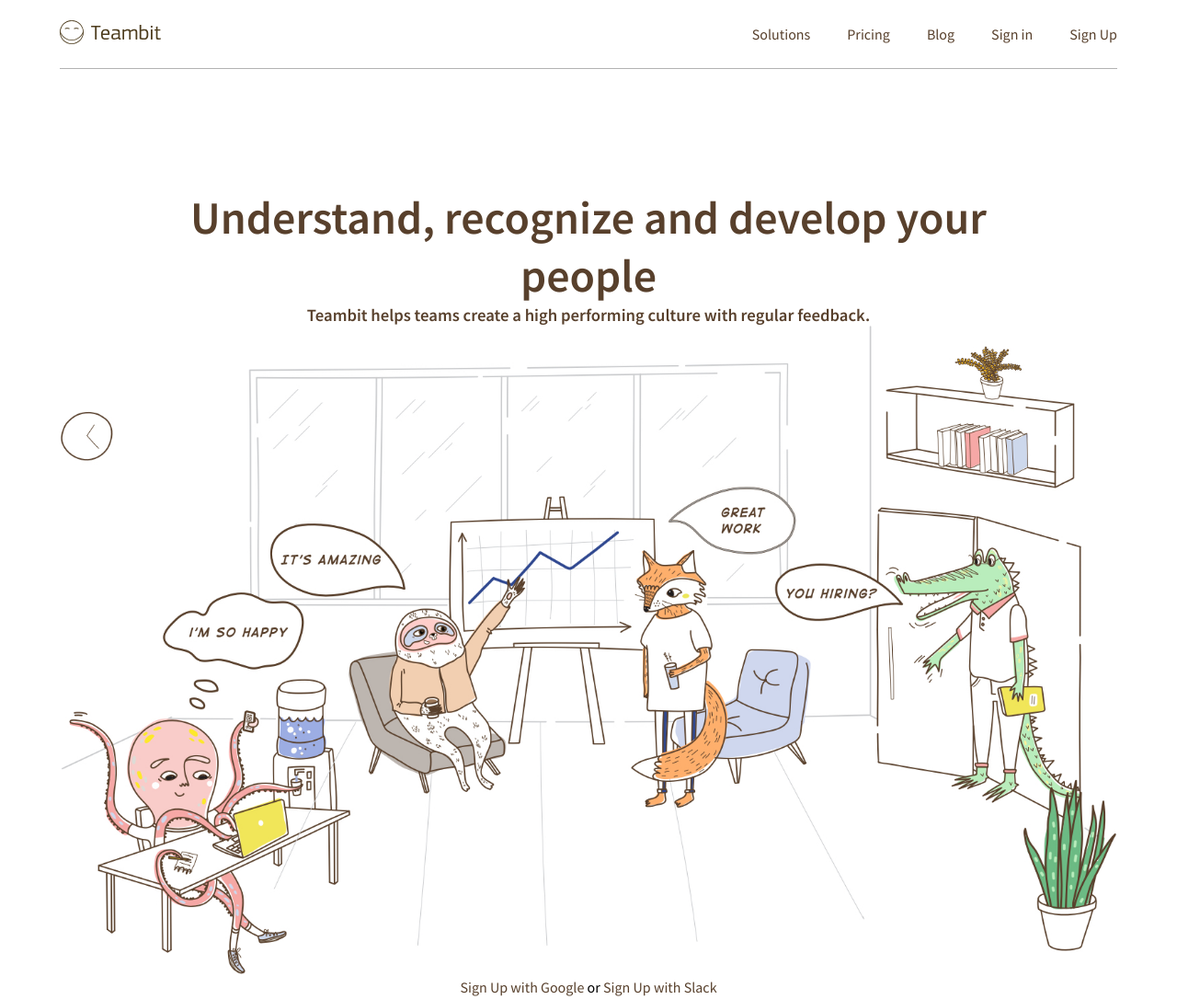
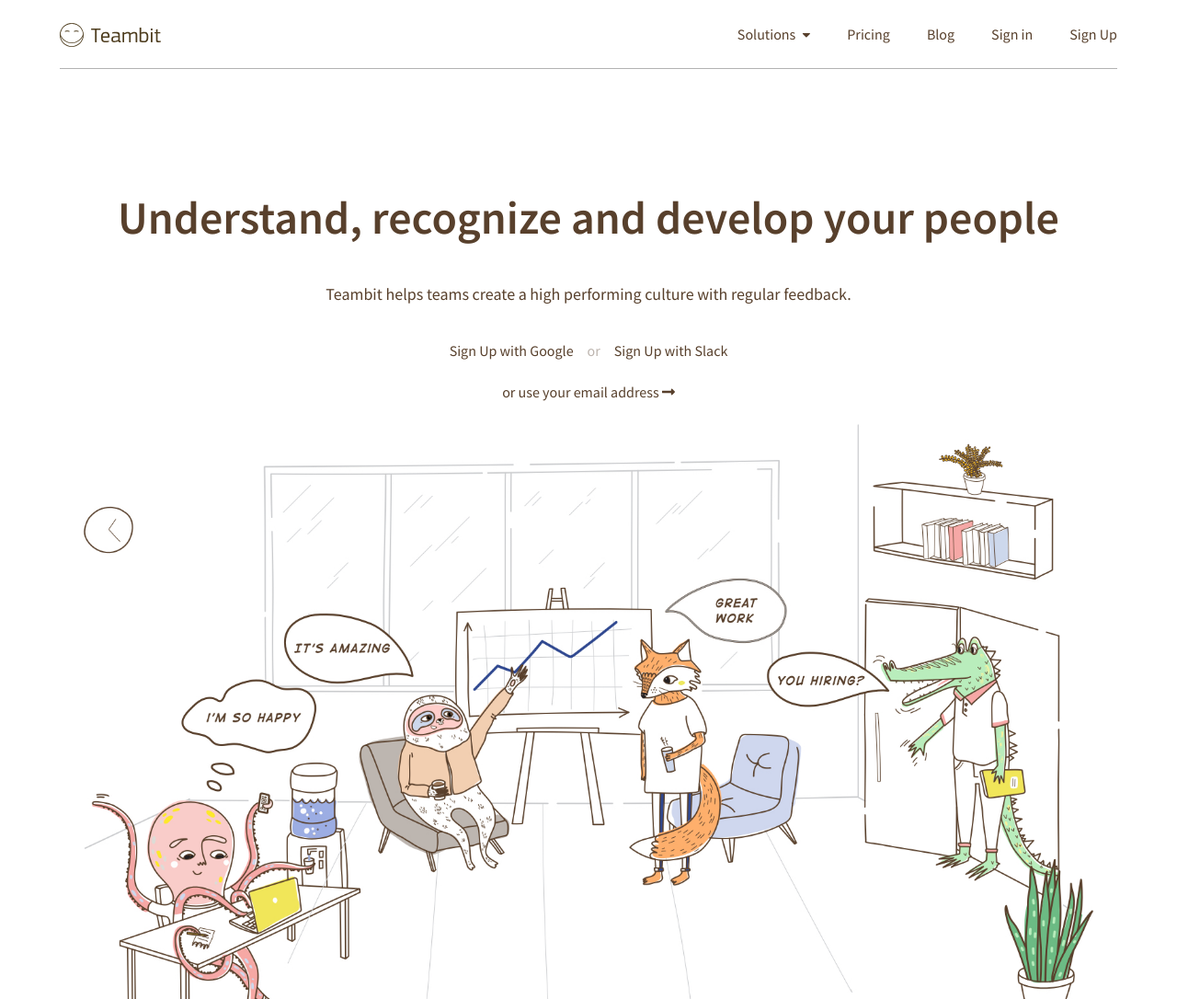
Before and after one commit to davidesaporita/node-sass-teambit, a website: page index.html in a window 1280 px wide. Shown: the top 1086 px of the page at 92% size. Drawn offline with Linux system fonts and the light colour scheme.

Commit message:
Navbar fixed (WIP) + Jumbotron (mobile)

```diff
--- a/index.html
+++ b/index.html
@@ -35,7 +35,10 @@
                     </div>
                     <div class="menu__desktop">
                         <ul class="menu__items">
-                            <li class="menu__items--dropdown"><a href="">Solutions</a>
+                            <li class="menu__items--dropdown"><a href="">
+                                <span>Solutions</span>
+                                <i class="fas fa-caret-down"></i>
+                            </a>
                                 <ul class="menu__items--submenu">
                                     <li><a href="#">Feedback</a></li>
                                     <li><a href="#">Surveys</a></li>
@@ -56,18 +59,21 @@
             <section class="jumbotron">
                 <div class="jumbotron__text">
                     <h1 class="jumbotron__title">Understand, recognize and develop your people</h1>
-                    <h3 class="subtext">Teambit helps teams create a high performing culture with regular feedback.</h3>
+                    <h3 class="jumbotron__subtext">Teambit helps teams create a high performing culture with regular feedback.</h3>
+                    <div class="jumbotron__cta">
+                        <a class="btn btn--signup" href="#" role="button">Sign Up with Google</a>
+                        <span>or</span>
+                        <a class="btn btn---signup" href="#" role="button">Sign Up with Slack</a>
+                    </div>
+                    <div class="jumbotron__last">
+                        <a href="#">
+                            <span>or use your email address</span>
+                            <i class="fas fa-long-arrow-alt-right"></i>
+                        </a>
+                    </div>
                 </div>
                 <div class="jumbotron__img">
                     <img src="dist/assets/img/illustration-main.jpg" alt="">
-                </div>
-                <div class="jumbotron__cta">
-                    <a class="btn btn--signup" href="#" role="button">Sign Up with Google</a>
-                    <span>or</span>
-                    <a class="btn btn---signup" href="#" role="button">Sign Up with Slack</a>
-                </div>
-                <div class="jumbotron__last">
-                    <a href="#">or use your email address</a>
                 </div>
             </section>
         </main>
--- a/mix-manifest.json
+++ b/mix-manifest.json
@@ -1,4 +1,4 @@
 {
-    "/dist/scripts/main.js": "/dist/scripts/main.js",
-    "/dist/assets/css/main.css": "/dist/assets/css/main.css"
+    "/dist/assets/css/main.css": "/dist/assets/css/main.css",
+    "/dist/scripts/main.js": "/dist/scripts/main.js"
 }
--- a/src/scss/partials/_common.scss
+++ b/src/scss/partials/_common.scss
@@ -29,6 +29,25 @@
     }
 }
 
+@mixin padding-side($size: 25px) {
+    padding-left: $size;
+    padding-right: $size;
+}
+
+// Generals
+
+* {
+    box-sizing: border-box;
+    margin: 0;
+    padding: 0;
+    font-family: 'Source Sans Pro', sans-serif;
+}
+
+ul {
+    list-style: none;
+}
+
+// Typography
 a,
 a:focus,
 a:visited,
@@ -54,21 +73,14 @@ h1 {
     color: $links-primary-col;
 }
 
-* {
-    box-sizing: border-box;
-    margin: 0;
-    padding: 0;
-    font-family: 'Source Sans Pro', sans-serif;
-}
-
-ul {
-    list-style: none;
-}
+// Layout
 
 .container {
     margin: 0 auto;
     max-width: 100%;
 }
+
+// Layout Responsive
 
 @media screen and (min-width: 768px) {
     .container {
--- a/src/scss/partials/_jumbotron.scss
+++ b/src/scss/partials/_jumbotron.scss
@@ -1,8 +1,29 @@
 .jumbotron {
     text-align: center;
+    @include padding-side;
 
     &__title {
-        padding: 130px 80px 0;
+        padding: 130px 15px 40px;
+    }
+
+    &__subtext {
+        font-weight: normal;
+        font-size: 18px;
+        margin-bottom: 40px;
+    }
+
+    &__cta {
+        @include flex($jc: 'center');
+        margin-bottom: 25px;
+
+        span {
+            @include padding-side(15px);
+            color: #bdb5af;
+        }
+    }
+
+    &__last {
+        margin-bottom: 25px;
     }
 
     img {
--- a/src/scss/partials/_navbar.scss
+++ b/src/scss/partials/_navbar.scss
@@ -1,13 +1,18 @@
 .navbar {
     @include flex($jc: 'space-between');
+    @include padding-side(25px);
     height: $nav-height-mobile;
-    padding-left: 25px;
-    padding-right: 25px;
     border-bottom: 1px solid rgba(0,0,0,.3);
+
+    .logo {
+        padding-top: 5px;
+    }
+
     .menu {
         &__hamburger {
             margin-right: 5px;
             font-size: 22px;
+            cursor: pointer;
         }
         &__mobile {
             display: none;
@@ -40,7 +45,12 @@
                 }
             }
             &__items--dropdown {
-
+                span {
+                    margin-right: 4px;
+                }
+                i {
+                    font-size: 14px;
+                }
             }
             &__items--submenu {
                 display: none;
--- a/src/scss/partials/_variables.scss
+++ b/src/scss/partials/_variables.scss
@@ -10,5 +10,5 @@ $size-base: 18px;
 $h1-size: 50px;
 
 // Measures
-$nav-height-mobile: 53px;
+$nav-height-mobile: 55px;
 $nav-height-desktop: 75px;
```
Also changed, not shown: dist/assets/css/main.css.
